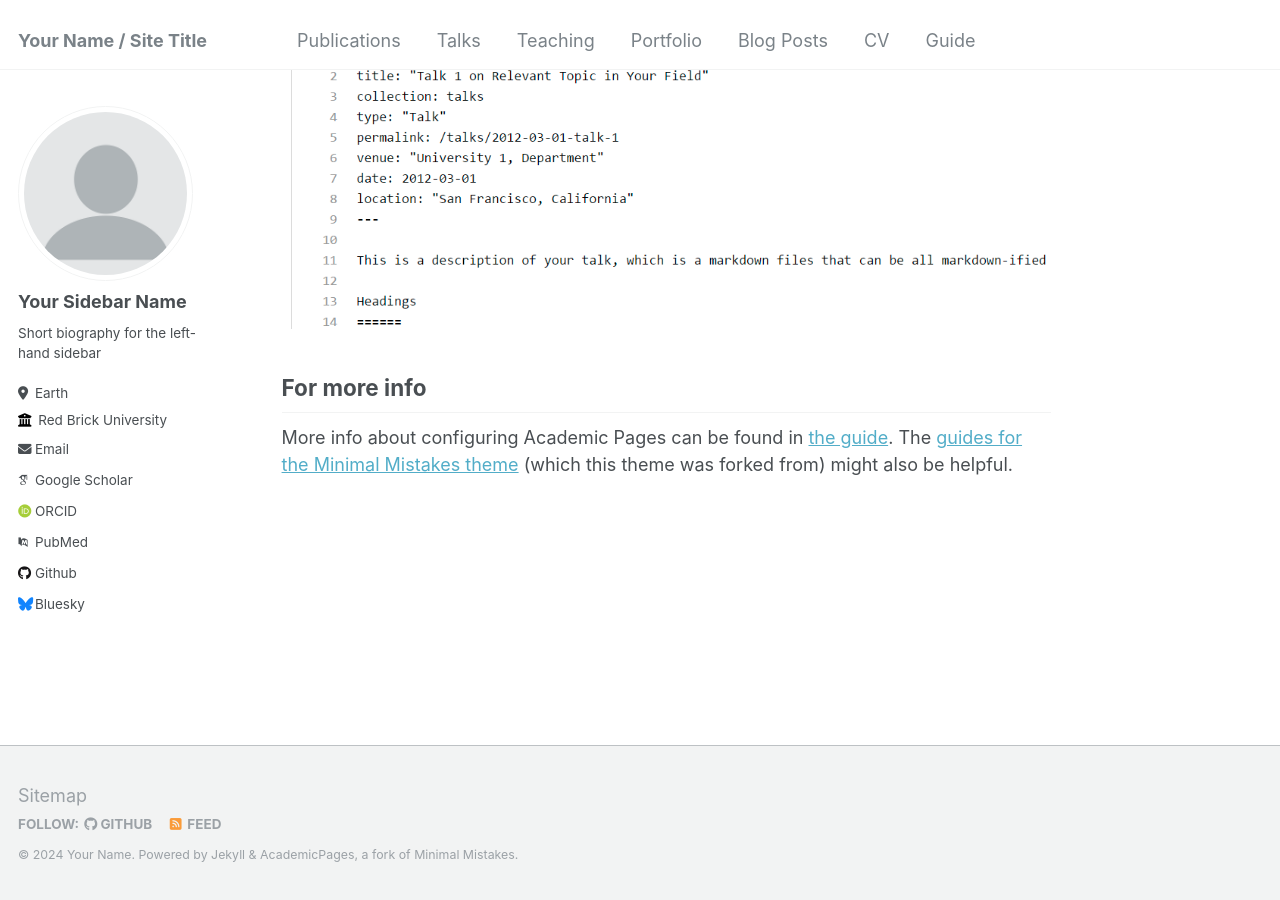
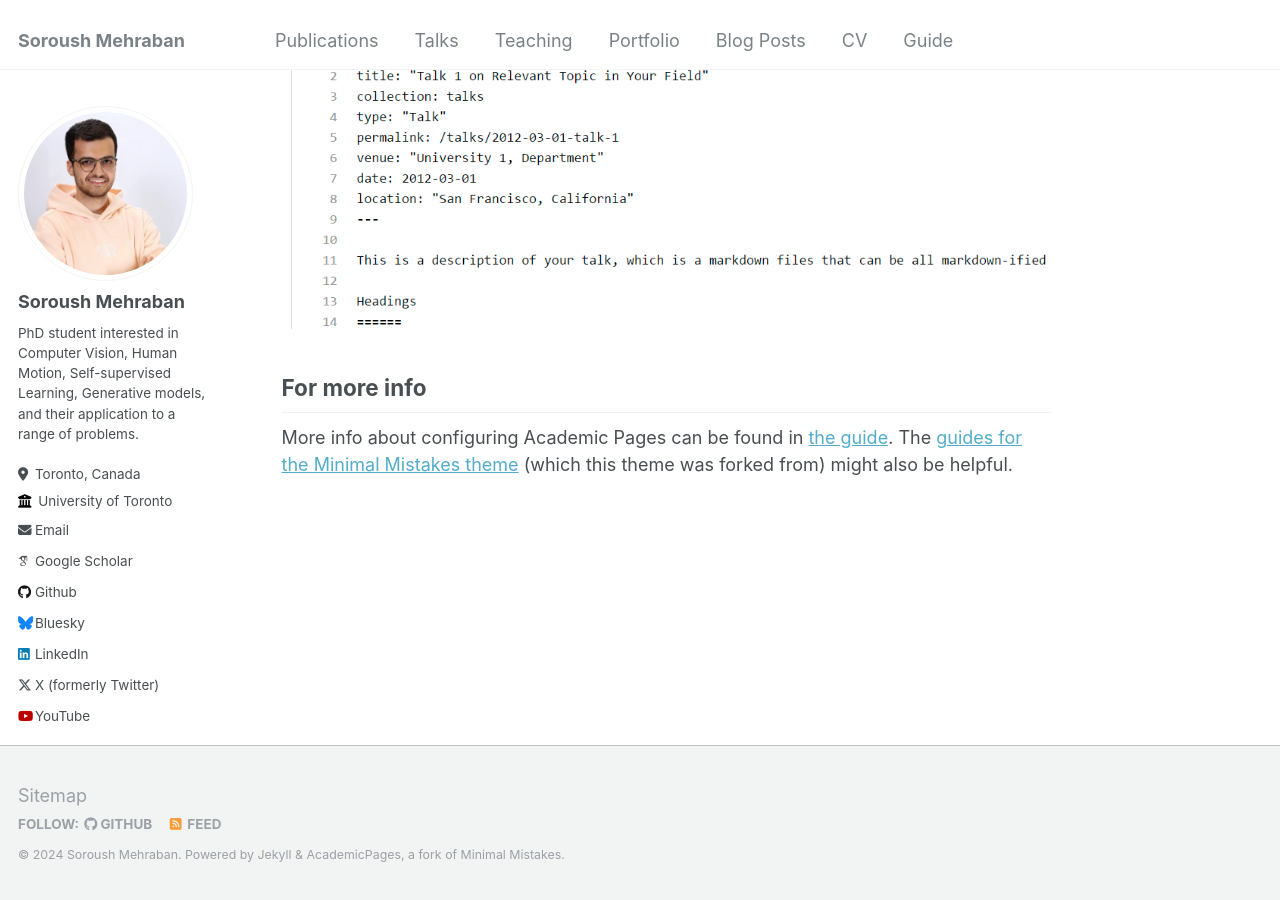
Before and after one commit to SoroushMehraban/soroushmehraban.github.io, a Jekyll site: the page built from _pages/about.md, in a window 1280 px wide and 900 px high, scrolled down 2660 px. Built offline with Jekyll 4.4.1, drawn with Linux system fonts in a browser that asks for light colours; some web fonts are replaced.

Commit message:
_config updated

```diff
--- a/_config.yml
+++ b/_config.yml
@@ -8,42 +8,42 @@
 
 # Basic Site Settings
 locale                   : "en-US"
-title                    : "Your Name / Site Title"
+title                    : "Soroush Mehraban"
 title_separator          : "-"
-name                     : &name "Your Name"
-description              : &description "personal description"
-url                      : https://academicpages.github.io # the base hostname & protocol for your site e.g. "https://mmistakes.github.io"
+name                     : &name "Soroush Mehraban"
+description              : &description "PhD Student"
+url                      : https://soroushmehraban.github.io
 baseurl                  : "" # the subpath of your site, e.g. "/blog"
-repository               : "academicpages/academicpages.github.io"
+repository               : "soroushmehraban/soroushmehraban.github.io"
 
 # Site Author - The following control what appear as part of the author content on the side bar.
 #               If a field is blank the icon and link will not appear, otherwise it will be shown.
 #               Additional customization can be done by editing /_includes/author-profile.html
 author:
   # Biographic information
-  avatar           : "profile.png"
-  name             : "Your Sidebar Name"
+  avatar           : "soroush.jpg"
+  name             : "Soroush Mehraban"
   pronouns         : # example: "she/her"
-  bio              : "Short biography for the left-hand sidebar"
-  location         : "Earth"
-  employer         : "Red Brick University"
+  bio              : "PhD student interested in Computer Vision, Human Motion, Self-supervised Learning, Generative models, and their application to a range of problems."
+  location         : "Toronto, Canada"
+  employer         : "University of Toronto"
   uri              : # URL
-  email            : "none@example.org"
+  email            : "soroush.mehraban@mail.utoronto.ca"
 
   # Academic websites
   arxiv            : # URL - Update with the correct link to your profile
-  googlescholar    : "https://scholar.google.com/citations?user=PS_CX0AAAAAJ"
+  googlescholar    : "https://scholar.google.com/citations?user=u2uPzeEAAAAJ&hl=en&oi=ao"
   impactstory      : # URL
-  orcid            : "http://orcid.org/yourorcidurl"
+  orcid            : # URL
   semantic         : # URL
-  pubmed           : "https://www.ncbi.nlm.nih.gov/pubmed/?term=john+snow"
+  pubmed           : # URL
   researchgate     : # URL
 
   # Repositories and software development
   bitbucket        : # Username - Update with your username on the site
   codepen          : # Username
   dribbble         : # Username
-  github           : "academicpages"
+  github           : "SoroushMehraban"
   kaggle           : # Username
   stackoverflow    : # User number or user number and name (i.e., use "1" or "1/jeff-atwood")
 
@@ -57,7 +57,7 @@ author:
   keybase          : # Username
   instagram        : # Username
   lastfm           : # Username
-  linkedin         : # Username
+  linkedin         : "soroush-mehraban"
   mastodon         : # URL
   medium           : # URL
   pinterest        : # Username
@@ -65,12 +65,12 @@ author:
   steam            : # Username
   telegram         : # URL
   tumblr           : # Username
-  twitter          : # Username for X / Twitter
+  twitter          : "SoroushMhrbn"
   vine             : # Username
   weibo            : # Username
   wikipedia        : # Username
   xing             : # Username
-  youtube          : # Username
+  youtube          : "SoroushMehraban"
   zhihu            : # URL
 
 
```
Also changed, not shown: images/soroush.jpg (added).
